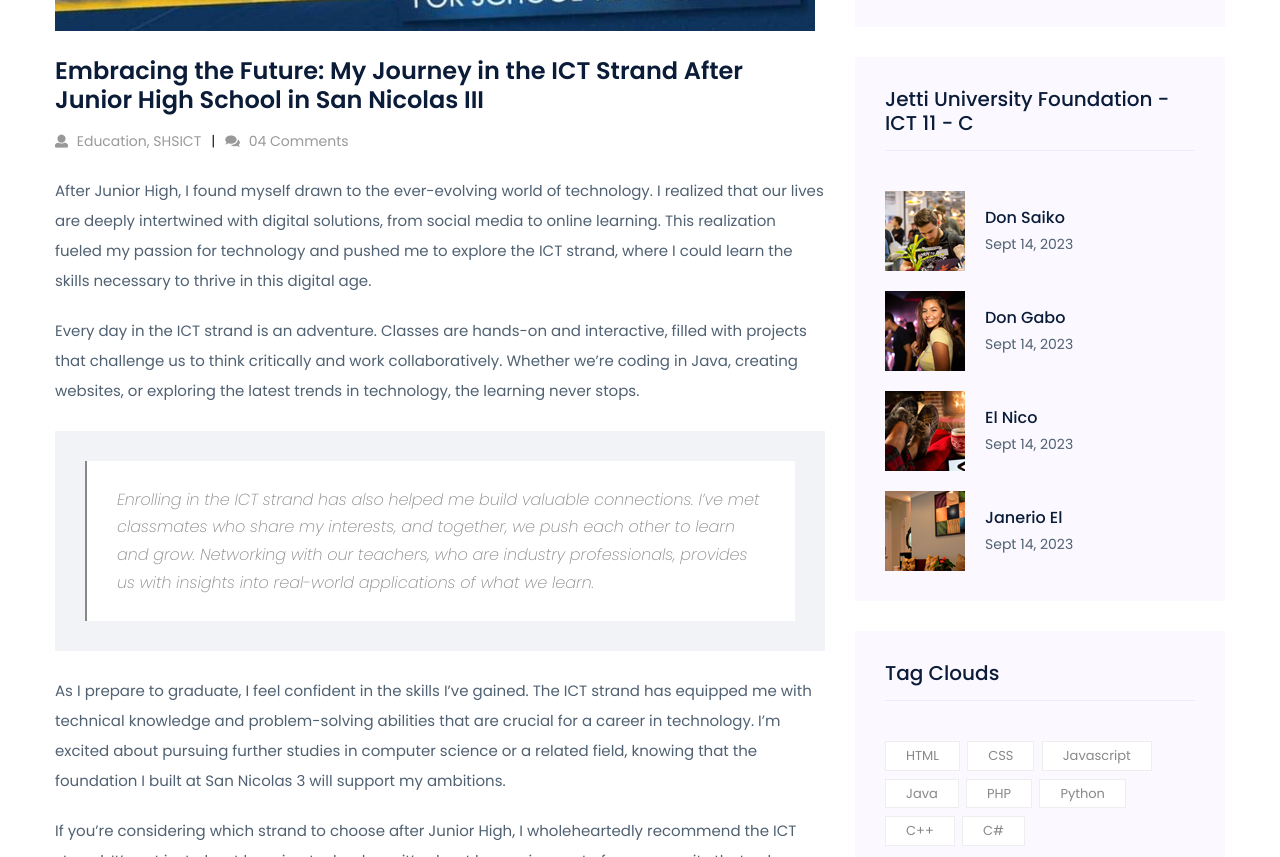
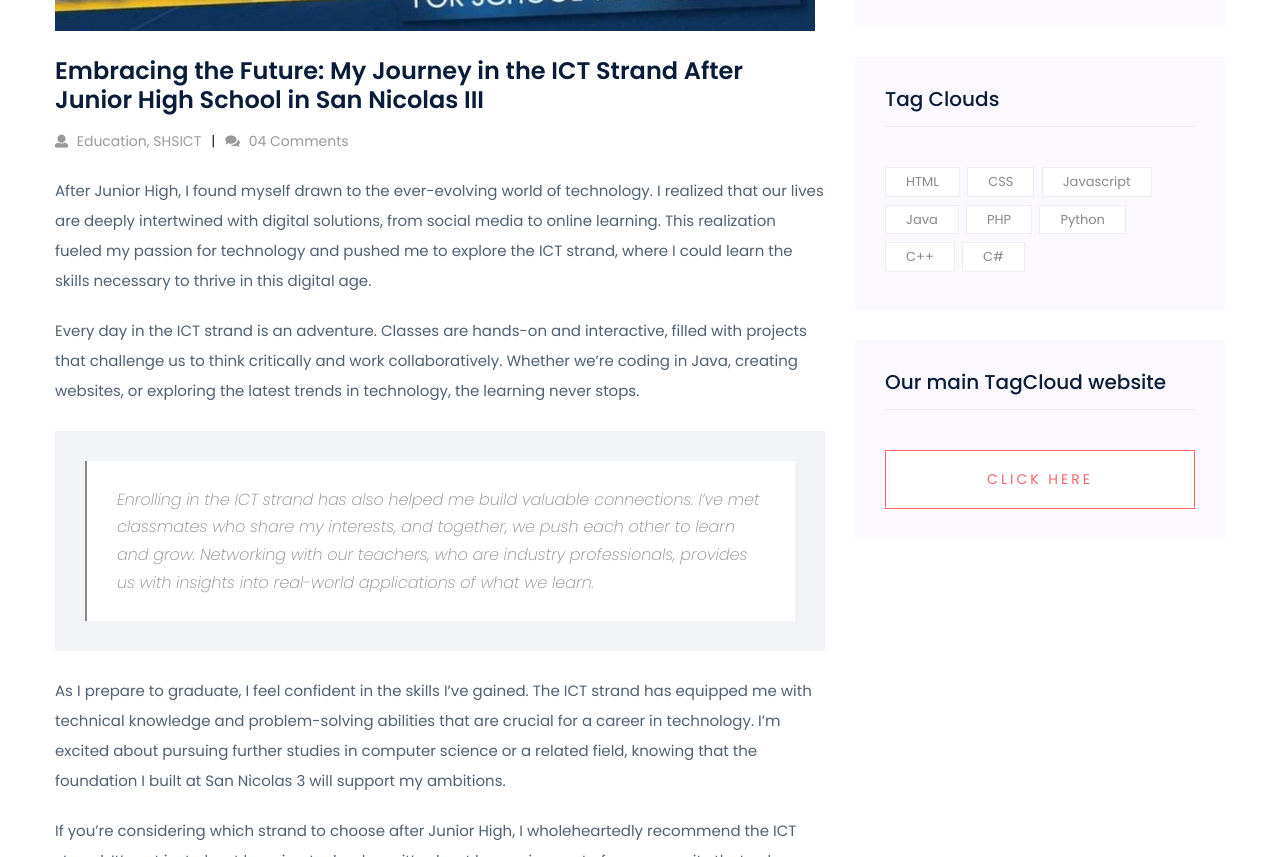
Before and after one commit to schoolpurposee/twentyfirstcentury, a plain HTML site: page single-blog.html in a window 1280 px wide. Shown: the part 1014-1871 px from the top of the page. Drawn offline with nearby package versions, Linux system fonts and the light colour scheme; files that its build step writes are made by us from their sources.

Commit message:
Update single-blog.html

```diff
--- a/single-blog.html
+++ b/single-blog.html
@@ -323,45 +323,7 @@
                         </li>
                      </ul>
                   </aside>
-                  <aside class="single_sidebar_widget popular_post_widget">
-                     <h3 class="widget_title">Jetti University Foundation - <br>ICT 11 - C</h3>
-                     <div class="media post_item">
-                        <img src="assets/frontend/img/post/post_1.png" alt="post">
-                        <div class="media-body">
-                           <a href="#">
-                              <h3>Don Saiko</h3>
-                           </a>
-                           <p>Sept 14, 2023</p>
-                        </div>
-                     </div>
-                     <div class="media post_item">
-                        <img src="assets/frontend/img/post/post_2.png" alt="post">
-                        <div class="media-body">
-                           <a href="single-blog.html">
-                              <h3>Don Gabo</h3>
-                           </a>
-                           <p>Sept 14, 2023</p>
-                        </div>
-                     </div>
-                     <div class="media post_item">
-                        <img src="assets/frontend/img/post/post_3.png" alt="post">
-                        <div class="media-body">
-                           <a href="single-blog.html">
-                              <h3>El Nico</h3>
-                           </a>
-                           <p>Sept 14, 2023</p>
-                        </div>
-                     </div>
-                     <div class="media post_item">
-                        <img src="assets/frontend/img/post/post_4.png" alt="post">
-                        <div class="media-body">
-                           <a href="single-blog.html">
-                              <h3>Janerio El</h3>
-                           </a>
-                           <p>Sept 14, 2023</p>
-                        </div>
-                     </div>
-                  </aside>
+
                   <aside class="single_sidebar_widget tag_cloud_widget">
                      <h4 class="widget_title">Tag Clouds</h4>
                      <ul class="list">
```
